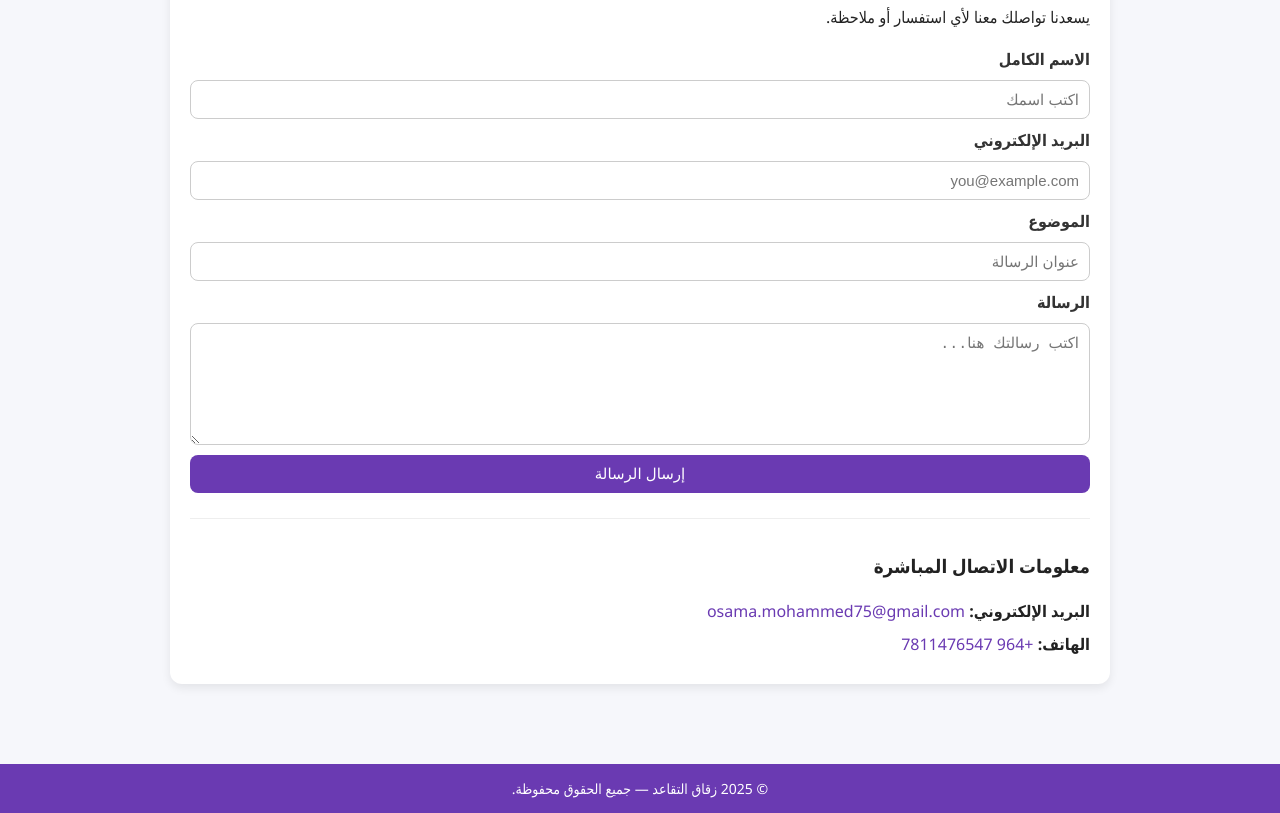
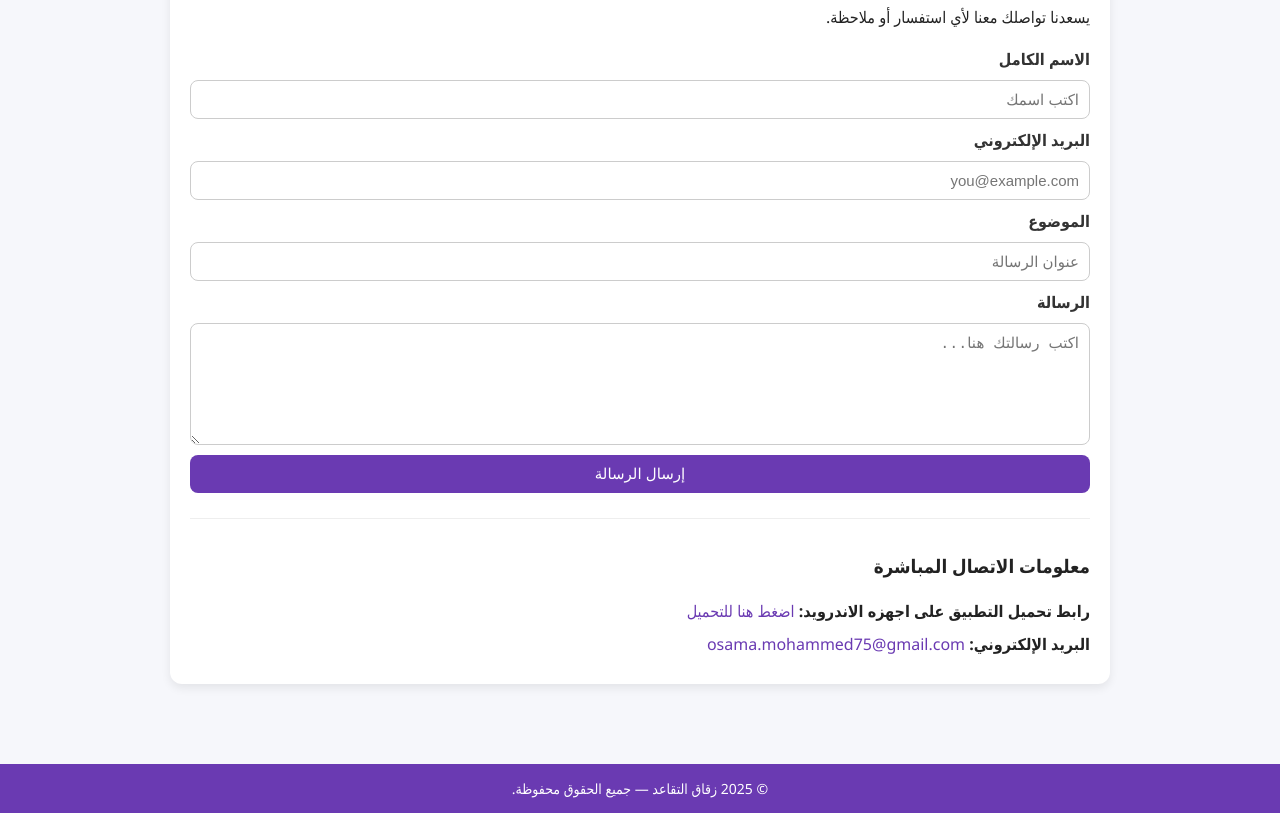
Before and after one commit to Osama1975/Zokak, a plain HTML site: page index.html in a window 1280 px wide. Shown: the part 2111-2924 px from the top of the page. Drawn offline with Linux system fonts and the light colour scheme.

Commit message:
Add download link for Android app in contact info

```diff
--- a/index.html
+++ b/index.html
@@ -269,8 +269,9 @@
 
      <div class="contact-info">
       <h3>معلومات الاتصال المباشرة</h3>
+      <p><strong>رابط تحميل التطبيق على اجهزه الاندرويد:</strong> <a href="https://drive.usercontent.google.com/download?id=1360VAL-JinuIOq_sYXmNC_avT0haAHTS&export=download&authuser=0">اضغط هنا للتحميل</a></p>
       <p><strong>البريد الإلكتروني:</strong> <a href="mailto:osama.mohammed75@gmail.com">osama.mohammed75@gmail.com</a></p>
-      <p><strong>الهاتف:</strong> <a href="tel:+9647811476547">+964 7811476547</a></p>
+
     </div>
   </section>
 
```
